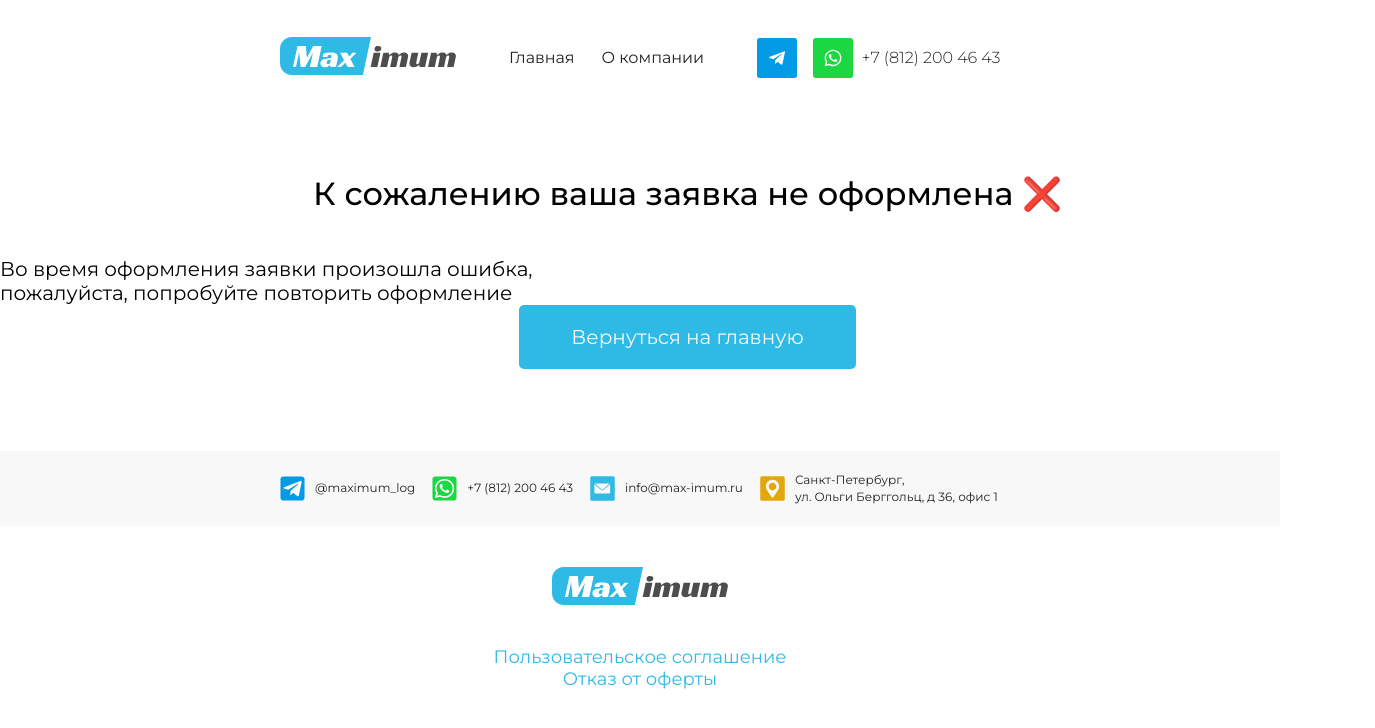
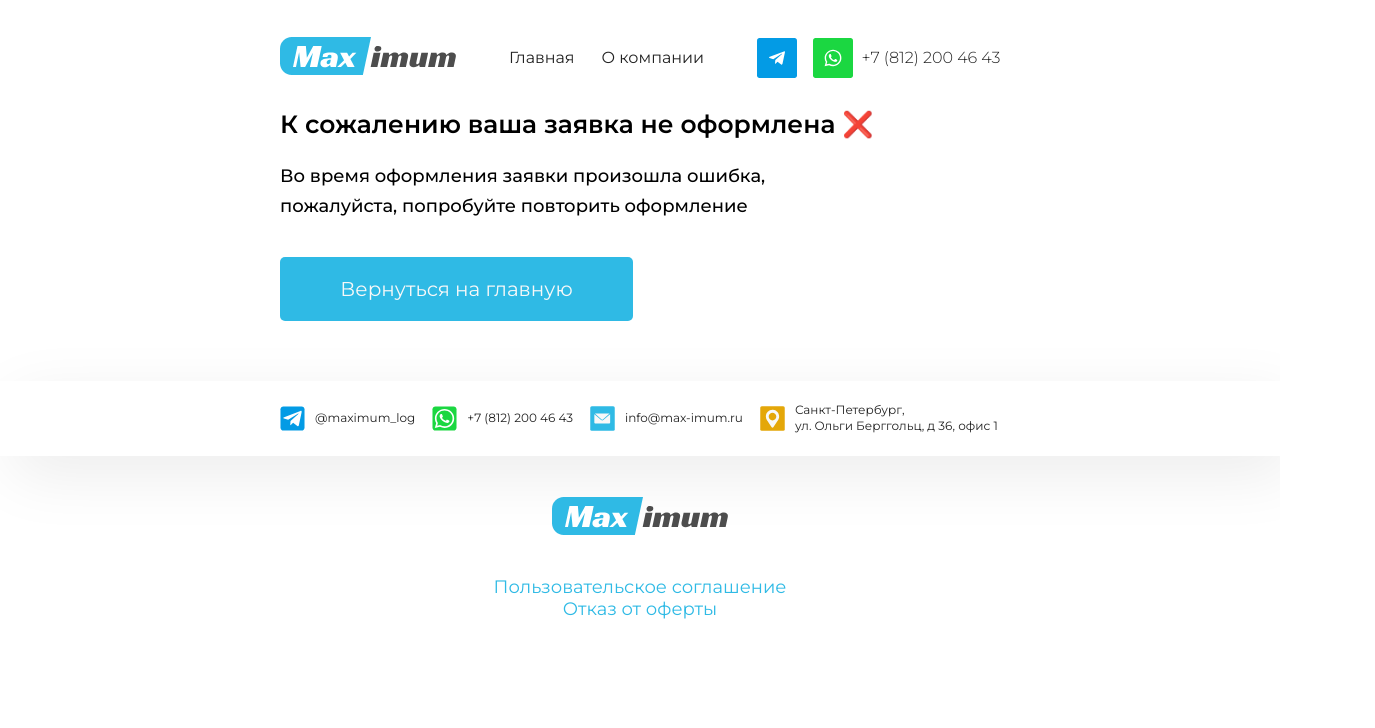
Before and after one commit to Legend1796/Maximum, a React (Create React App) app: page /send in a window 1280 px wide. Shown: the top 728 px of the page, 1375 px wide, since content can reach past the window. Built offline with nearby package versions, Linux system fonts and the light colour scheme.

Commit message:
other pages

```diff
--- a/src/components/app/app.jsx
+++ b/src/components/app/app.jsx
@@ -34,7 +34,7 @@
         />
         <Route path="*" element={<NotFound />}></Route>
       </Routes>
-      <Footer />
+      <Footer pageWidth={pageWidth} />
       <Copyright />
     </div>
   );
--- a/src/components/footer/footer.css
+++ b/src/components/footer/footer.css
@@ -29,6 +29,10 @@
 }
 
 @media screen and (max-width: 1430px) {
+    .footer {
+        box-shadow: 12px 18px 64px rgba(0, 0, 0, 0.08);
+        background: #FFFFFF;
+    }
     .footer__container {
         width: 720px;
         gap: 17px;
--- a/src/pages/anotherPages.css
+++ b/src/pages/anotherPages.css
@@ -42,6 +42,52 @@
     margin: 0 auto;
 }
 
-.send_title {
-    text-align: left;
+.notfound__title_send {
+    margin-left: 0;
+    margin-top: 28px;
+    margin-bottom: 15px;
 }
+
+.notfound__button_send {
+    margin-top: 48px;
+    margin-left: 0;
+    margin-bottom: 66px;
+}
+
+@media screen and (max-width: 1430px) {
+    .notfound__title {
+        font-weight: 600;
+        font-size: 25px;
+        line-height: 165%;
+    }
+
+    .notfound__title_send {
+        margin-top: -53px;
+        margin-bottom: 17px;
+    }
+
+    .send__text {
+        font-weight: 500;
+        font-size: 18px;
+        line-height: 165%;
+    }
+
+    .notfound__image {
+        width: 274px;
+        height: 206px;
+    }
+
+    .notfound__button {
+        width: 353px;
+    }
+
+    .send__container {
+        width: 720px;
+    }
+
+.notfound__button_send {
+    margin-top: 35px;
+    margin-bottom: -22px;
+}
+
+}
--- a/src/pages/send.jsx
+++ b/src/pages/send.jsx
@@ -5,11 +5,11 @@
   return (
     <section className="send">
       <div className="send__container">
-        <h3 className="notfound__title send_title">К сожалению ваша заявка не оформлена ❌</h3>
+        <h3 className="notfound__title notfound__title_send">К сожалению ваша заявка не оформлена ❌</h3>
         <p className="send__text">
           Во время оформления заявки произошла ошибка, пожалуйста, попробуйте повторить оформление
         </p>
-        <button className="notfound__button send__button" type="button">
+        <button className="notfound__button notfound__button_send" type="button">
           <NavLink className="notfound__button" to="/">
             <p className="notfound__button-text">Вернуться на главную</p>
           </NavLink>
```
